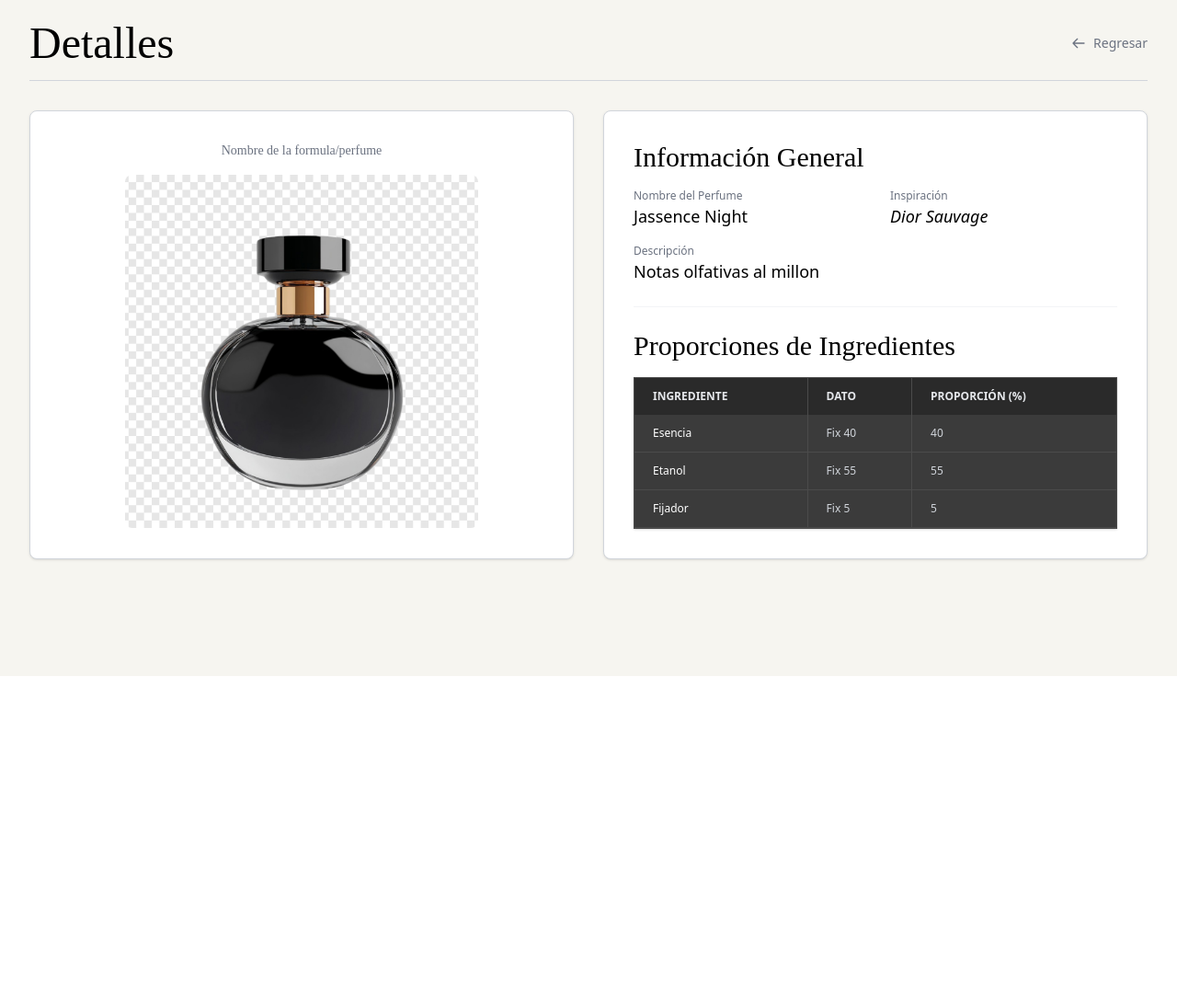
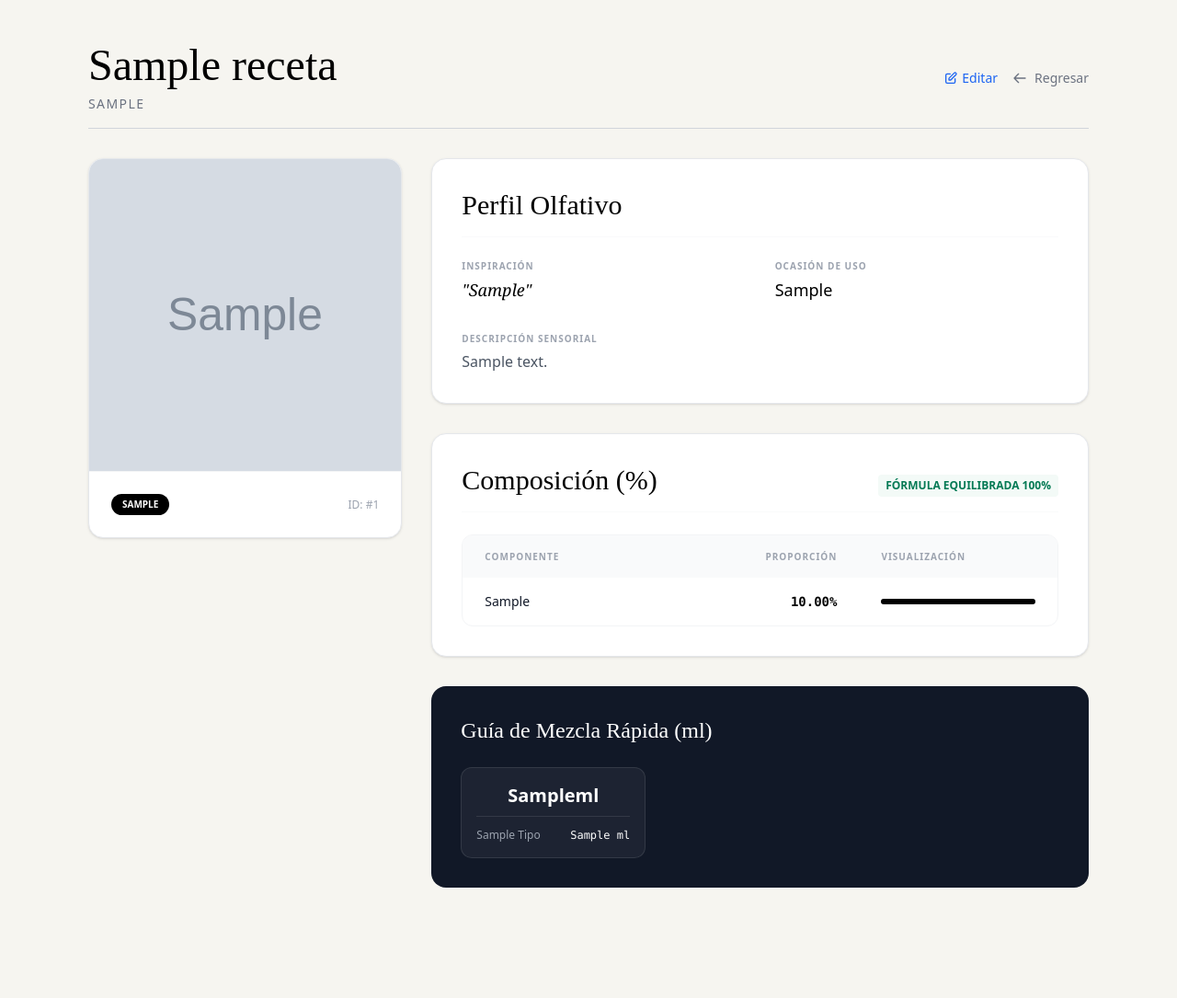
Before and after one commit to IDGS802-23002162/Jassence, a Flask app: template templates/modulos_front/formulas/detalles.html in a window 1280 px wide. Shown: the part 65-1150 px from the top of the page at 92% size. Before the commit the page ends 800 px from the top, so only its background shows below. Run offline with Flask 3, Linux system fonts and the light colour scheme; tables that the repository leaves empty hold one stand-in row (values such as "Sample post"); the template is opened without the code that fills it: values that come from a table or form of the project are taken from there, most other values are stand-ins (such as "Sample title", 1, 10 or a date in 2020); grey boxes marked "Sample" are stand-in pictures; style sheets or scripts are compiled from the project's sources; some libraries are stand-ins or nearby versions.

Commit message:
se agrego tipo correctamente

```diff
--- a/models.py
+++ b/models.py
@@ -91,7 +91,7 @@ class MateriaPrima(db.Model):
     cantidad_disponible = db.Column(db.Float)
     unidad_medida = db.Column(db.String(50))
     stock_minimo = db.Column(db.Float)
-    es_contenedor = db.Column(db.Boolean, default=False)
+    tipo = db.Column(db.String(50))
 
 
 class Proveedor(db.Model):
--- a/templates/modulos_front/formulas/detalles.html
+++ b/templates/modulos_front/formulas/detalles.html
@@ -1,91 +1,129 @@
 {% extends "layout_sistema.html" %}
 
-{% block title %}Detalles de Fórmula{% endblock %}
+{% block title %}Detalles de Fórmula: {{ receta.nombre_perfume }}{% endblock %}
 
 {% block content %}
-<br>
+<div class="max-w-6xl mx-auto px-4 sm:px-6 lg:px-8 py-12">
+
     <div class="flex items-center justify-between mb-8 border-b border-gray-300 pb-4 animate-fade-in">
         <div>
             <h1 class="font-elegant text-5xl text-black cursor-default">
-                Detalles
+                {{ receta.nombre_perfume }}
             </h1>
+            <p class="text-gray-500 mt-2 text-sm uppercase tracking-widest">{{ receta.familia_olfativa or 'Sin Familia Definida' }}</p>
         </div>
 
-        <a href="/explosion-materiales" class="flex items-center text-sm font-medium text-gray-500 hover:text-black transition-colors">
-            <svg class="w-4 h-4 mr-2" fill="none" stroke="currentColor" viewBox="0 0 24 24" xmlns="http://www.w3.org/2000/svg"><path stroke-linecap="round" stroke-linejoin="round" stroke-width="2" d="M10 19l-7-7m0 0l7-7m-7 7h18"></path></svg>
+        <div class="flex gap-4">
+            <a href="{{ url_for('formulas.modificar_formula', id=receta.id) }}" class="flex items-center text-sm font-medium text-blue-600 hover:text-blue-800 transition-colors">
+                <svg class="w-4 h-4 mr-1" fill="none" stroke="currentColor" viewBox="0 0 24 24"><path d="M11 5H6a2 2 0 00-2 2v11a2 2 0 002 2h11a2 2 0 002-2v-5m-1.414-9.414a2 2 0 112.828 2.828L11.828 15H9v-2.828l8.586-8.586z" stroke-width="2" stroke-linecap="round" stroke-linejoin="round"/></svg>
+                Editar
+            </a>
+            <a href="{{ url_for('formulas.index_formulas') }}" class="flex items-center text-sm font-medium text-gray-500 hover:text-black transition-colors">
+                <svg class="w-4 h-4 mr-2" fill="none" stroke="currentColor" viewBox="0 0 24 24"><path stroke-linecap="round" stroke-linejoin="round" stroke-width="2" d="M10 19l-7-7m0 0l7-7m-7 7h18"></path></svg>
                 Regresar
             </a>
         </div>
-
-    <div class="grid grid-cols-1 md:grid-cols-2 gap-8 mb-10 animate-fade-in">
-
-        <div class="bg-white rounded-lg border border-gray-300 shadow-sm p-6 flex flex-col items-center justify-center">
-            <p class="text-sm font-elegant text-gray-500 mb-4">Nombre de la formula/perfume</p>
-            <img src="{{ url_for('static', filename='img/ejemploPerfume.jpg') }}" class="w-full max-w-sm h-auto rounded-lg" alt="Ejemplo de Perfume" />
     </div>
 
+    <div class="grid grid-cols-1 lg:grid-cols-3 gap-8 mb-10 animate-fade-in">
 
-        <div class="bg-white rounded-lg border border-gray-300 shadow-sm p-8 flex flex-col justify-between">
-
-            <div class="space-y-6">
-
-                <div class="border-b border-gray-100 pb-6 mb-6">
-
-                    <h2 class="font-elegant text-3xl text-black mb-4">Información General</h2>
-
-                    <div class="grid grid-cols-1 md:grid-cols-2 gap-x-8 gap-y-4">
-                        <div>
-                            <p class="text-xs text-gray-500">Nombre del Perfume</p>
-                            <p class="text-lg text-black">Jassence Night</p>
+        <div class="lg:col-span-1">
+            <div class="bg-white rounded-2xl border border-gray-200 shadow-sm overflow-hidden sticky top-8">
+                <div class="aspect-square bg-gray-50 flex items-center justify-center relative">
+                    {% if receta.imagen_url %}
+                        <img src="{{ receta.imagen_url }}" class="w-full h-full object-cover" alt="{{ receta.nombre_perfume }}" />
+                    {% else %}
+                        <div class="text-center p-8">
+                            <svg class="w-16 h-16 text-gray-200 mx-auto mb-4" fill="currentColor" viewBox="0 0 20 20"><path d="M4 3a2 2 0 00-2 2v10a2 2 0 002 2h12a2 2 0 002-2V5a2 2 0 00-2-2H4zm12 12H4l4-8 3 6 2-4 3 6z"/></svg>
+                            <p class="text-xs text-gray-400 uppercase tracking-tighter">Sin imagen comercial</p>
                         </div>
-                        <div>
-                            <p class="text-xs text-gray-500">Inspiración</p>
-                            <p class="text-lg text-black italic">Dior Sauvage</p>
+                    {% endif %}
                 </div>
-                        <div>
-                            <p class="text-xs text-gray-500">Descripción</p>
-                            <p class="text-lg text-black">Notas olfativas al millon</p>
+                <div class="p-6 border-t border-gray-100">
+                    <div class="flex justify-between items-center">
+                        <span class="px-3 py-1 bg-black text-white text-[10px] font-bold rounded-full uppercase">{{ receta.genero }}</span>
+                        <span class="text-xs text-gray-400 font-medium">ID: #{{ receta.id }}</span>
+                    </div>
                 </div>
             </div>
         </div>
 
+        <div class="lg:col-span-2 space-y-8">
+
+            <div class="bg-white rounded-2xl border border-gray-200 shadow-sm p-8">
+                <h2 class="font-elegant text-3xl text-black mb-6 border-b border-gray-50 pb-4">Perfil Olfativo</h2>
+                <div class="grid grid-cols-1 md:grid-cols-2 gap-8">
                     <div>
-                    <h2 class="font-elegant text-3xl text-black mb-4">Proporciones de Ingredientes</h2>
-                    <div class="relative overflow-x-auto shadow-sm rounded-base border border-table-dark">
-                        <table class="w-full text-xs text-left text-gray-300">
-                            <thead class="text-xs text-gray-200 uppercase bg-[#2A2A2A]">
+                        <p class="text-[10px] font-bold text-gray-400 uppercase tracking-widest mb-1">Inspiración</p>
+                        <p class="text-lg text-black italic font-serif">"{{ receta.inspiracion }}"</p>
+                    </div>
+                    <div>
+                        <p class="text-[10px] font-bold text-gray-400 uppercase tracking-widest mb-1">Ocasión de uso</p>
+                        <p class="text-lg text-black">{{ receta.ocasion or 'No especificada' }}</p>
+                    </div>
+                    <div class="md:col-span-2">
+                        <p class="text-[10px] font-bold text-gray-400 uppercase tracking-widest mb-1">Descripción Sensorial</p>
+                        <p class="text-gray-600 leading-relaxed">{{ receta.descripcion or 'Sin descripción detallada.' }}</p>
+                    </div>
+                </div>
+            </div>
+
+            <div class="bg-white rounded-2xl border border-gray-200 shadow-sm p-8">
+                <div class="flex justify-between items-end mb-6 border-b border-gray-50 pb-4">
+                    <h2 class="font-elegant text-3xl text-black">Composición (%)</h2>
+                    <span class="text-xs font-bold text-green-600 bg-green-50 px-2 py-1 rounded">FÓRMULA EQUILIBRADA 100%</span>
+                </div>
+
+                <div class="overflow-hidden rounded-xl border border-gray-100">
+                    <table class="w-full text-sm text-left">
+                        <thead class="text-[10px] text-gray-400 uppercase bg-gray-50 tracking-widest">
                             <tr>
-                                    <th scope="col" class="px-5 py-3">Ingrediente</th>
-                                    <th scope="col" class="px-5 py-3 border-l border-table-dark">Dato</th>
-                                    <th scope="col" class="px-5 py-3 border-l border-table-dark">Proporción (%)</th>
+                                <th class="px-6 py-4">Componente</th>
+                                <th class="px-6 py-4 text-right">Proporción</th>
+                                <th class="px-6 py-4">Visualización</th>
                             </tr>
                         </thead>
-                            <tbody>
-                                <tr class="bg-table-dark border-b border-table-dark">
-                                    <td class="px-5 py-3 font-medium text-white whitespace-nowrap">Esencia</td>
-                                    <td class="px-5 py-3 border-l border-table-dark">Fix 40</td>
-                                    <td class="px-5 py-3 border-l border-table-dark">40</td>
+                        <tbody class="divide-y divide-gray-50">
+                            {% for d in detalles %}
+                            <tr class="hover:bg-gray-50 transition-colors">
+                                <td class="px-6 py-4 font-medium text-gray-900 capitalize">
+                                    {{ d.tipo_componente.replace('_', ' ') }}
+                                </td>
+                                <td class="px-6 py-4 text-right font-mono font-bold text-black">
+                                    {{ "%.2f"|format(d.porcentaje) }}%
+                                </td>
+                                <td class="px-6 py-4 w-1/3">
+                                    <div class="w-full bg-gray-100 rounded-full h-1.5">
+                                        <div class="bg-black h-1.5 rounded-full" style="width: {{ d.porcentaje }}%"></div>
+                                    </div>
+                                </td>
                             </tr>
-                                <tr class="bg-table-dark border-b border-table-dark">
-                                    <td class="px-5 py-3 font-medium text-white whitespace-nowrap">Etanol</td>
-                                    <td class="px-5 py-3 border-l border-table-dark">Fix 55</td>
-                                    <td class="px-5 py-3 border-l border-table-dark">55</td>
-                                </tr>
-                                <tr class="bg-table-dark border-b border-table-dark">
-                                    <td class="px-5 py-3 font-medium text-white whitespace-nowrap">Fijador</td>
-                                    <td class="px-5 py-3 border-l border-table-dark">Fix 5</td>
-                                    <td class="px-5 py-3 border-l border-table-dark">5</td>
-                                </tr>
+                            {% endfor %}
                         </tbody>
                     </table>
                 </div>
+            </div>
+
+            <div class="bg-gray-900 rounded-2xl p-8 text-white">
+                <h2 class="font-elegant text-2xl mb-6">Guía de Mezcla Rápida (ml)</h2>
+                <div class="grid grid-cols-1 md:grid-cols-3 gap-6">
+                    {% for ml_totales, componentes in calculos.items() %}
+                    <div class="bg-white/5 rounded-xl p-4 border border-white/10">
+                        <p class="text-center font-bold text-xl mb-3 border-b border-white/10 pb-2">{{ ml_totales }}ml</p>
+                        <ul class="space-y-2">
+                            {% for item in componentes %}
+                            <li class="flex justify-between text-xs">
+                                <span class="text-gray-400 capitalize">{{ item.tipo.replace('_', ' ') }}</span>
+                                <span class="font-mono">{{ item.ml }} ml</span>
+                            </li>
+                            {% endfor %}
+                        </ul>
+                    </div>
+                    {% endfor %}
                 </div>
             </div>
 
         </div>
     </div>
-
 </div>
-
-
 {% endblock %}
--- a/templates/modulos_front/inv_materias/detalle_MP.html
+++ b/templates/modulos_front/inv_materias/detalle_MP.html
@@ -55,6 +55,11 @@
                 </div>
 
                 <div class="space-y-1">
+                    <p class="text-xs text-gray-400 uppercase font-bold tracking-widest">Tipo</p>
+                    <p class="text-xl font-medium border-l-2 border-black pl-4 uppercase tracking-tighter">{{ materia.tipo }}</p>
+                </div>
+
+                <div class="space-y-1">
                     <p class="text-xs text-gray-400 uppercase font-bold tracking-widest">Categoría de Almacén</p>
                     <div class="border-l-2 border-black pl-4">
                         {% if materia.es_contenedor %}
```
Also changed, not shown: modulos_routes/inv_materias/routesMP.py (+70 -62 lines), templates/modulos_front/inv_materias/inv_MP.html (+22 -28 lines). Lines whose indentation alone changed are shown as unchanged.
